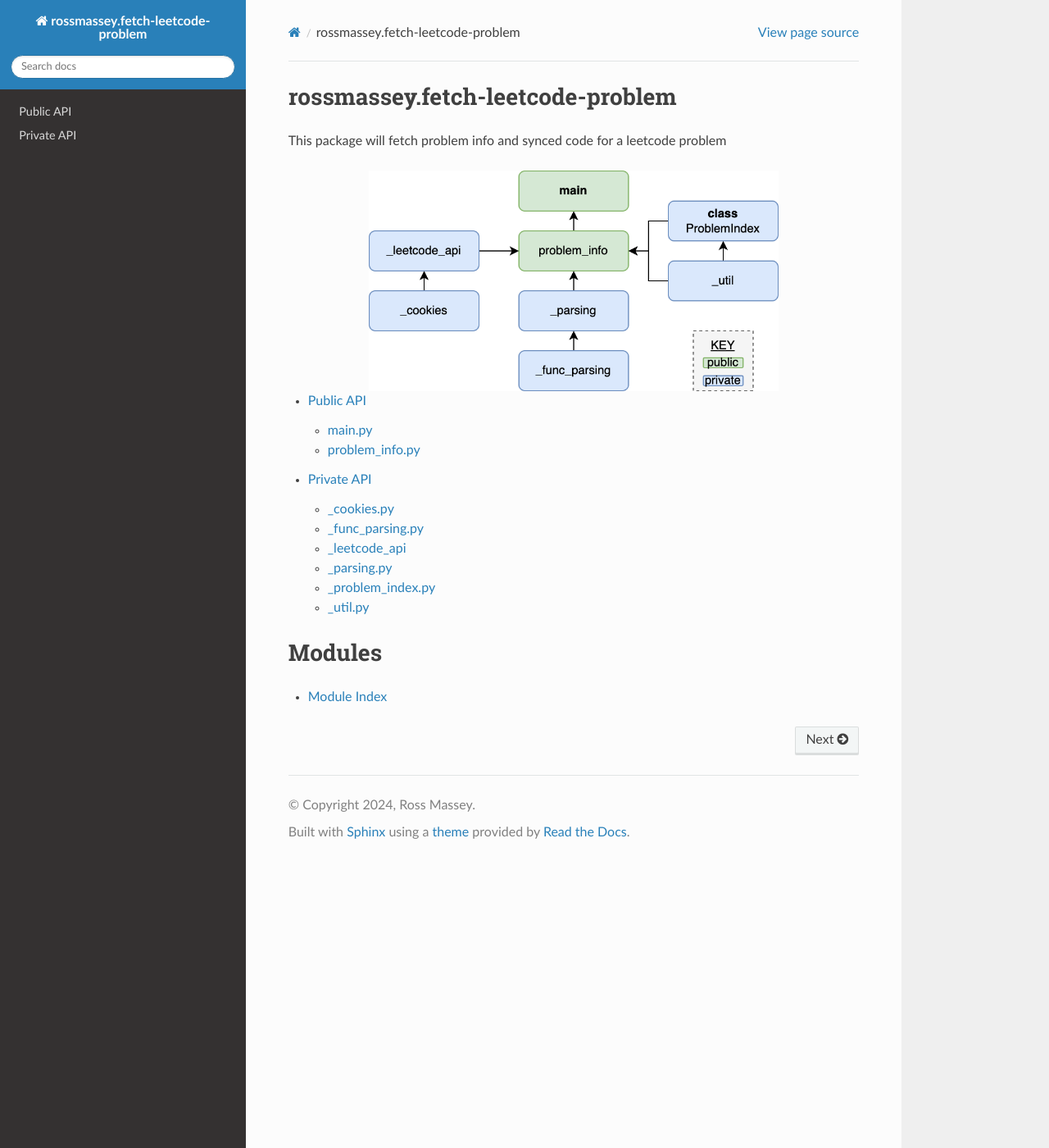
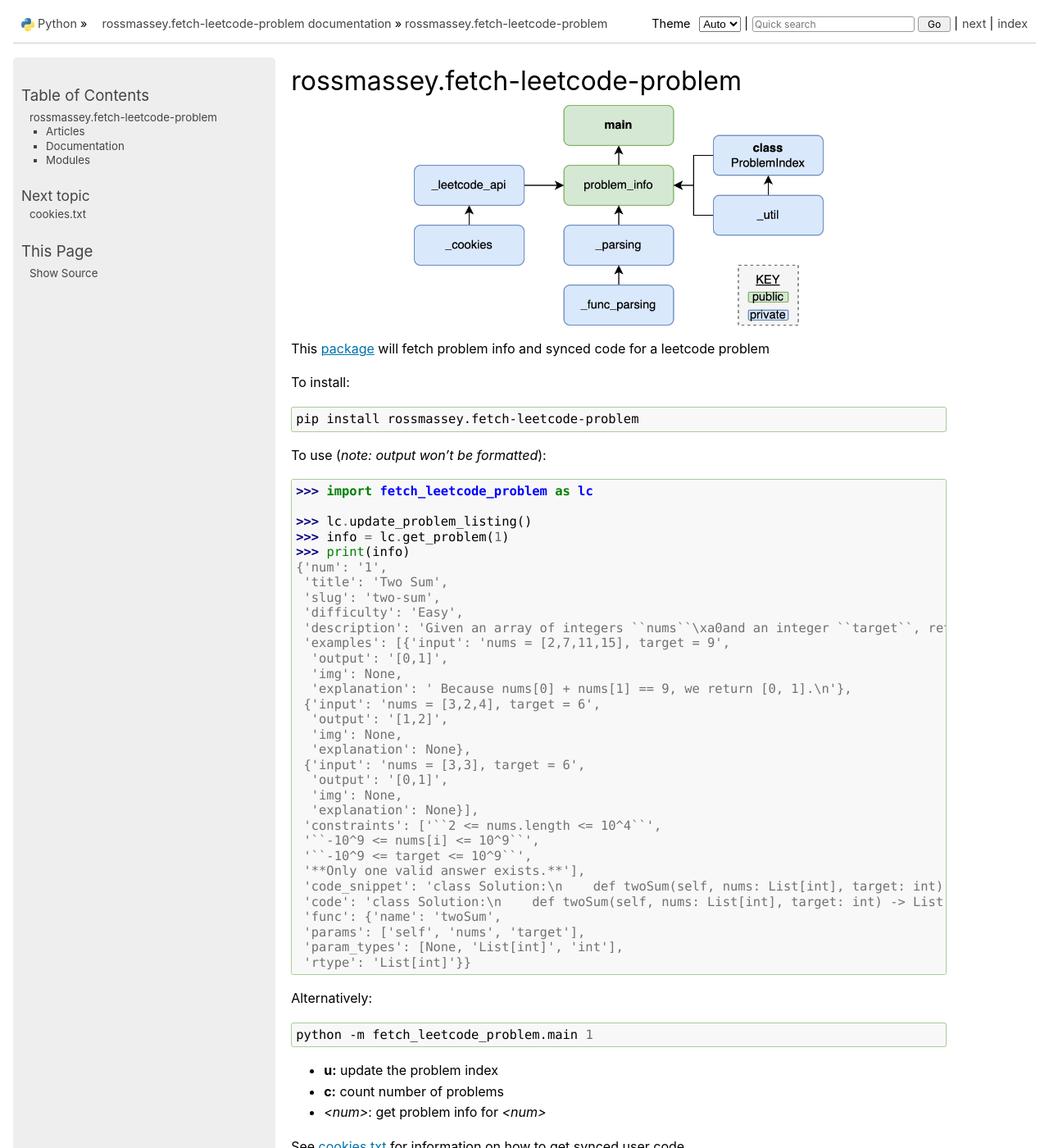
Before and after one commit to rossmassey/fetch-leetcode-problem, a Sphinx documentation site: the page built from docs/source/index.rst, in a window 1280 px wide and 1400 px high. Shown: the whole window at 82% size. Built offline with Sphinx 7.4.7, drawn with Linux system fonts in a browser that asks for light colours; some of the changed text lies outside the part shown.

Commit message:
update docs

```diff
--- a/docs/source/_static/css/custom.css
+++ b/docs/source/_static/css/custom.css
@@ -1,9 +1,6 @@
 /* Change inline code formatting */
 code.literal {
-    color: black !important;
-    border: none;
     font-weight: bold;
-    background-color: transparent;
 }
 
 /* Add extra space to scroll at bottom */
--- a/docs/source/conf.py
+++ b/docs/source/conf.py
@@ -38,7 +38,7 @@
 # -- Options for HTML output -------------------------------------------------
 # https://www.sphinx-doc.org/en/master/usage/configuration.html#options-for-html-output
 
-html_theme = 'sphinx_rtd_theme'
+html_theme = 'python_docs_theme'
 html_static_path = ['_static']
 
 # add css
--- a/docs/source/index.rst
+++ b/docs/source/index.rst
@@ -1,23 +1,96 @@
 .. rossmassey.fetch-leetcode-problem documentation master file, created by
    sphinx-quickstart on Mon Jan 29 19:25:41 2024.
 
+*********************************
 rossmassey.fetch-leetcode-problem
-=================================
-
-This package will fetch problem info and synced code for a leetcode problem
+*********************************
 
 .. image:: diagram.png
    :alt: diagram of modules
    :width: 500px
    :align: center
 
+.. _package: https://pypi.org/project/rossmassey.fetch-leetcode-problem/
+
+This `package`_ will fetch problem info and synced code for a leetcode problem
+
+To install:
+
+.. code-block:: bash
+
+   pip install rossmassey.fetch-leetcode-problem
+
+To use (*note: output won't be formatted*):
+
+.. code-block:: python
+
+      >>> import fetch_leetcode_problem as lc
+
+      >>> lc.update_problem_listing()
+      >>> info = lc.get_problem(1)
+      >>> print(info)
+      {'num': '1',
+       'title': 'Two Sum',
+       'slug': 'two-sum',
+       'difficulty': 'Easy',
+       'description': 'Given an array of integers ``nums``\xa0and an integer ``target``, return *indices of the two numbers such that they add up to ``target``*.\n\nYou may assume that each input would have ***exactly* one solution**, and you may not use the *same* element twice.\n\nYou can return the answer in any order.\n\n',
+       'examples': [{'input': 'nums = [2,7,11,15], target = 9',
+        'output': '[0,1]',
+        'img': None,
+        'explanation': ' Because nums[0] + nums[1] == 9, we return [0, 1].\n'},
+       {'input': 'nums = [3,2,4], target = 6',
+        'output': '[1,2]',
+        'img': None,
+        'explanation': None},
+       {'input': 'nums = [3,3], target = 6',
+        'output': '[0,1]',
+        'img': None,
+        'explanation': None}],
+       'constraints': ['``2 <= nums.length <= 10^4``',
+       '``-10^9 <= nums[i] <= 10^9``',
+       '``-10^9 <= target <= 10^9``',
+       '**Only one valid answer exists.**'],
+       'code_snippet': 'class Solution:\n    def twoSum(self, nums: List[int], target: int) -> List[int]:\n        ',
+       'code': 'class Solution:\n    def twoSum(self, nums: List[int], target: int) -> List[int]:\n        \n        complements = {}\n        \n        for i, num in enumerate(nums):\n            complements[num] = i\n            \n        for i, num in enumerate(nums):\n            if (target - num) in complements and complements[target-num] != i:\n                return [i, complements[target-num]]',
+       'func': {'name': 'twoSum',
+       'params': ['self', 'nums', 'target'],
+       'param_types': [None, 'List[int]', 'int'],
+       'rtype': 'List[int]'}}
+
+Alternatively:
+
+.. code-block:: bash
+
+   python -m fetch_leetcode_problem.main 1
+
+* **u:** update the problem index
+* **c:** count number of problems
+* `<num>`: get problem info for `<num>`
+
+See :doc:`cookies` for information on how to get synced user code
+
+See :doc:`database` for information on the sqlite3 database and API requests
+
+Articles
+-------------
+
+.. toctree::
+   :maxdepth: 1
+
+   cookies
+   database
+
+Documentation
+-------------
+
 .. toctree::
    :maxdepth: 2
 
+   GitHub Repo <https://github.com/rossmassey/fetch-leetcode-problem>
    public
    private
 
 Modules
-=======
+-------
 
 * :ref:`modindex`
--- a/docs/source/private.rst
+++ b/docs/source/private.rst
@@ -2,6 +2,8 @@
 -----------
 
 These are internal modules
+
+.. _cookies:
 
 _cookies.py
 ===========
@@ -31,6 +33,8 @@
    :members:
    :private-members:
 
+.. _problem_index:
+
 _problem_index.py
 =================
 
--- a/pyproject.toml
+++ b/pyproject.toml
@@ -7,7 +7,7 @@
 
 [project]
 name = "rossmassey.fetch_leetcode_problem"
-version = "0.1.3"
+version = "0.1.4"
 authors = [
   { name="Ross Massey", email="massey0ross@gmail.com" },
 ]
--- a/requirements.txt
+++ b/requirements.txt
@@ -1,3 +1,3 @@
 requests
 sphinx
-sphinx-rtd-theme
+python-docs-theme
```
Also changed, not shown: README.md (+5 -105 lines), docs/source/cookies.rst (added, +33 -0 lines), docs/source/database.rst (added, +73 -0 lines), 1 other file.
